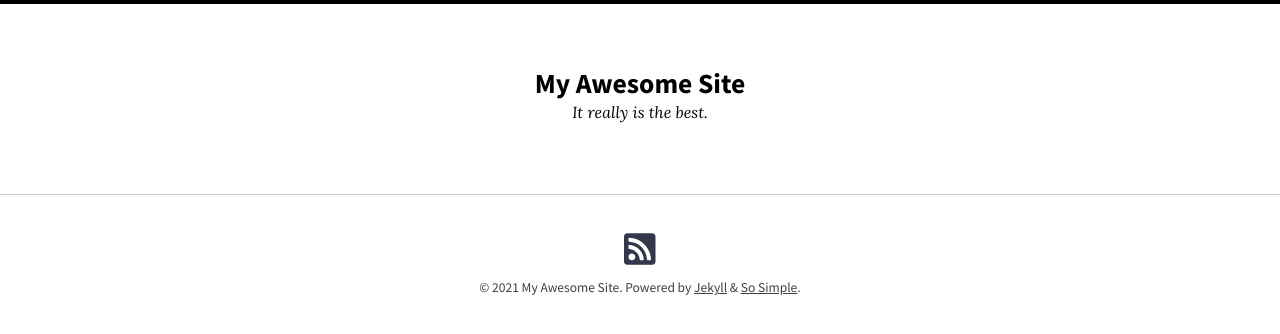
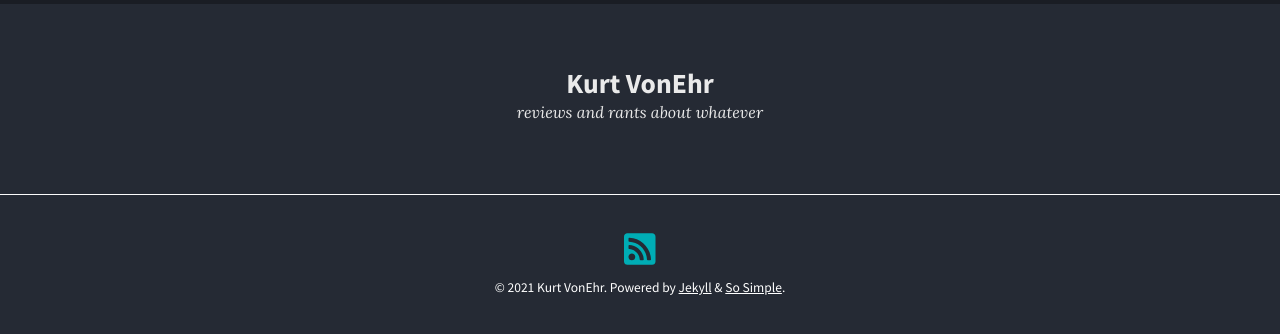
Before and after one commit to kvonehr/kvonehr.github.io, a Jekyll site: the page built from index.md, in a window 1280 px wide. Shown: the top 334 px of the page. Built offline with Jekyll 4.4.1, drawn with Linux system fonts in a browser that asks for light colours; nearby versions of some CDN libraries.

Commit message:
updated title

```diff
--- a/_config.yml
+++ b/_config.yml
@@ -15,10 +15,10 @@
 # in the templates via {{ site.myvariable }}.
 theme: jekyll-theme-so-simple
 # remote_theme: mmistakes/so-simple-theme
-skin: "/assets/css/skins/default.css"
+skin: "/assets/css/skins/dark.css"
 locale: en-US
-title: "My Awesome Site"
-description: "It really is the best."
+title: "Kurt VonEhr"
+description: "reviews and rants about whatever"
 baseurl: # the subpath of your site, e.g. "/blog"
 url: # the base hostname & protocol for your site e.g. "https://mmistakes.github.io"
 logo: # path of site logo, e.g. "/images/logo.png"
```
